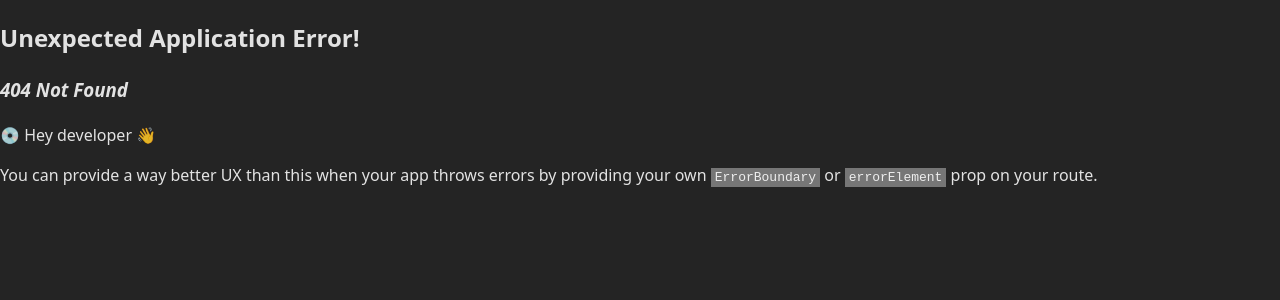
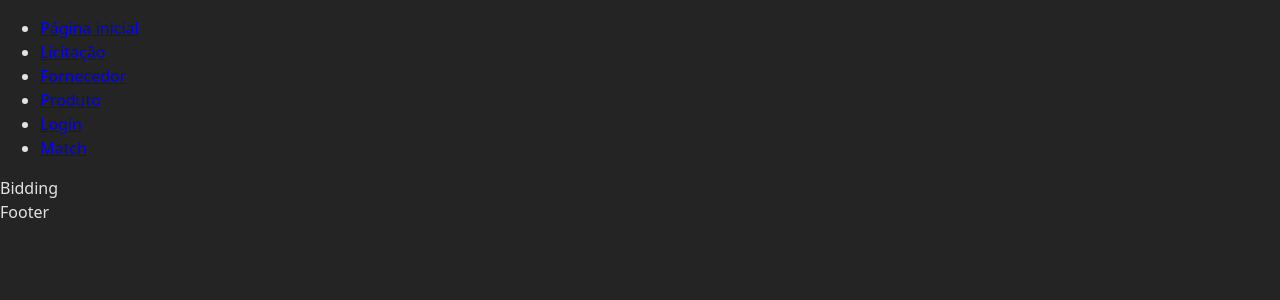
Before and after one commit to Izumi51/project, a React (Vite) app in the folder frontend/: page /bidding in a window 1280 px wide. Before the commit this address had no page. Shown: the top 300 px of the page. Built offline with nearby package versions, Linux system fonts and the light colour scheme; sample sign-in values are in the browser's storage.

Commit message:
feat: NavBar functional feat: Added paths that are meant to be used in main.jsx

```diff
--- a/frontend/src/components/nav/Navbar.jsx
+++ b/frontend/src/components/nav/Navbar.jsx
@@ -1,21 +1,38 @@
 import React from 'react';
 import { NavLink } from 'react-router';
+import { useAuth } from '../../hooks/auth/useAuth'
+
+
 
 const NavBar = () => {
+	const { isAuthenticated, logout, user } = useAuth();
+
 	return (<>
 		<section>
 			<nav>
 				<ul>
-					<li>
-						<NavLink>Página inicial</NavLink>
+					<li >
+						<NavLink to="/">Página inicial</NavLink>
 					</li>
 
 					<li>
-						<NavLink>Sobre</NavLink>
+						<NavLink to="/bidding">Licitação</NavLink>
 					</li>
 
 					<li>
-						<NavLink>Contato</NavLink>
+						<NavLink to="/supplier">Fornecedor</NavLink>
+					</li>
+
+					<li>
+						<NavLink to="/product">Produto</NavLink>
+					</li>
+
+					<li>
+						<NavLink to="login">Login</NavLink>
+					</li>
+
+					<li>
+						<NavLink to="/match">Match</NavLink>
 					</li>
 				</ul>
 			</nav>
--- a/frontend/src/main.jsx
+++ b/frontend/src/main.jsx
@@ -10,25 +10,27 @@ import ProtectedRoutes from './components/ProtectedRoutes.jsx';
 //Pages
 import Home from './pages/Home.jsx';
 import Login from './pages/Login.jsx';
+import Bidding from './pages/Bidding.jsx'
+import Product from './pages/Product.jsx'
+import Supplier from './pages/Supplier.jsx'
+import Match from './pages/Match.jsx'
+import NotFound from './pages/Notfound.jsx';
 // import Register from './pages/Register.jsx';
 // import ForgotPassword from './pages/ForgotPassword.jsx';
-// import Donations from './pages/Donations.jsx';
-// import Donate from './pages/Donate.jsx';
 // import ProductDetails from './pages/ProductDetails.jsx';
 // import User from './pages/User.jsx'; // (Profile)
 // import OtpDemo from './pages/OtpDemo.jsx';
-// import NotFound from './pages/NotFound.jsx';
 
 const router = createBrowserRouter([
 	{
 		// Rota "Pai": Todas as rotas abaixo usarão este layout
 		path: "/",
 		element: <MainLayout />, // <-- Layout principal
-		//errorElement: <NotFound />, // <-- Página de erro para qualquer rota
+		errorElement: <NotFound />, // <-- Página de erro para qualquer rota
 		children: [
 			// --- ROTAS PÚBLICAS ---
 			{
-				index: true, // index: true significa que esta é a rota para o path: "/"
+				index: true, // path: "/"
 				element: <Home />,
 			},
 
@@ -52,31 +54,43 @@ const router = createBrowserRouter([
 			// 	element: <ProductDetails />,
 			// },
 
-			// // --- ROTAS PROTEGIDAS ---
-			// {
-			// 	element: <ProtectedRoutes />, // <-- O "Segurança"
-			// 	children: [
-			// 		// Todas as rotas aqui dentro exigirão login
-			// 		{
-			// 			path: "/profile",
-			// 			element: <User />,
-			// 		},
+			// --- ROTAS PROTEGIDAS ---
+			{
+				element: <ProtectedRoutes />, // <-- O "Segurança"
+				children: [
+					// Todas as rotas aqui dentro exigirão login
+					// {
+					// 	path: "/profile",
+					// 	element: <User />,
+					// },
 
-			// 		{
-			// 			path: "/donate",
-			// 			element: <Donate />,
-			// 		},
-			// 		// Adicione outras rotas que precisam de login aqui
-			// 		// ex: { path: "/minha-conta", element: <Account /> }
-			// 	],
-			// },
+					{
+						path: "/supplier",
+						element: <Supplier />,
+					},
+
+					{
+						path: "/product",
+						element: <Product />,
+					},
+
+					{
+						path: "/bidding",
+						element: <Bidding />,
+					},
+
+					{
+						path: "/match",
+						element: <Match />,
+					},
+				],
+			},
 		],
 	},
 
 	{
-		// // Rota Not Found (pode ser colocada dentro do layout principal também)
-		// path: "*",
-		// element: <NotFound />
+		path: "*",
+		element: <NotFound />
 	}
 ]);
 
--- /dev/null
+++ b/frontend/src/pages/Notfound.jsx
@@ -0,0 +1,7 @@
+import React from 'react';
+
+const NotFound = () => {
+  return <div>404</div>;
+};
+
+export default NotFound;
```
